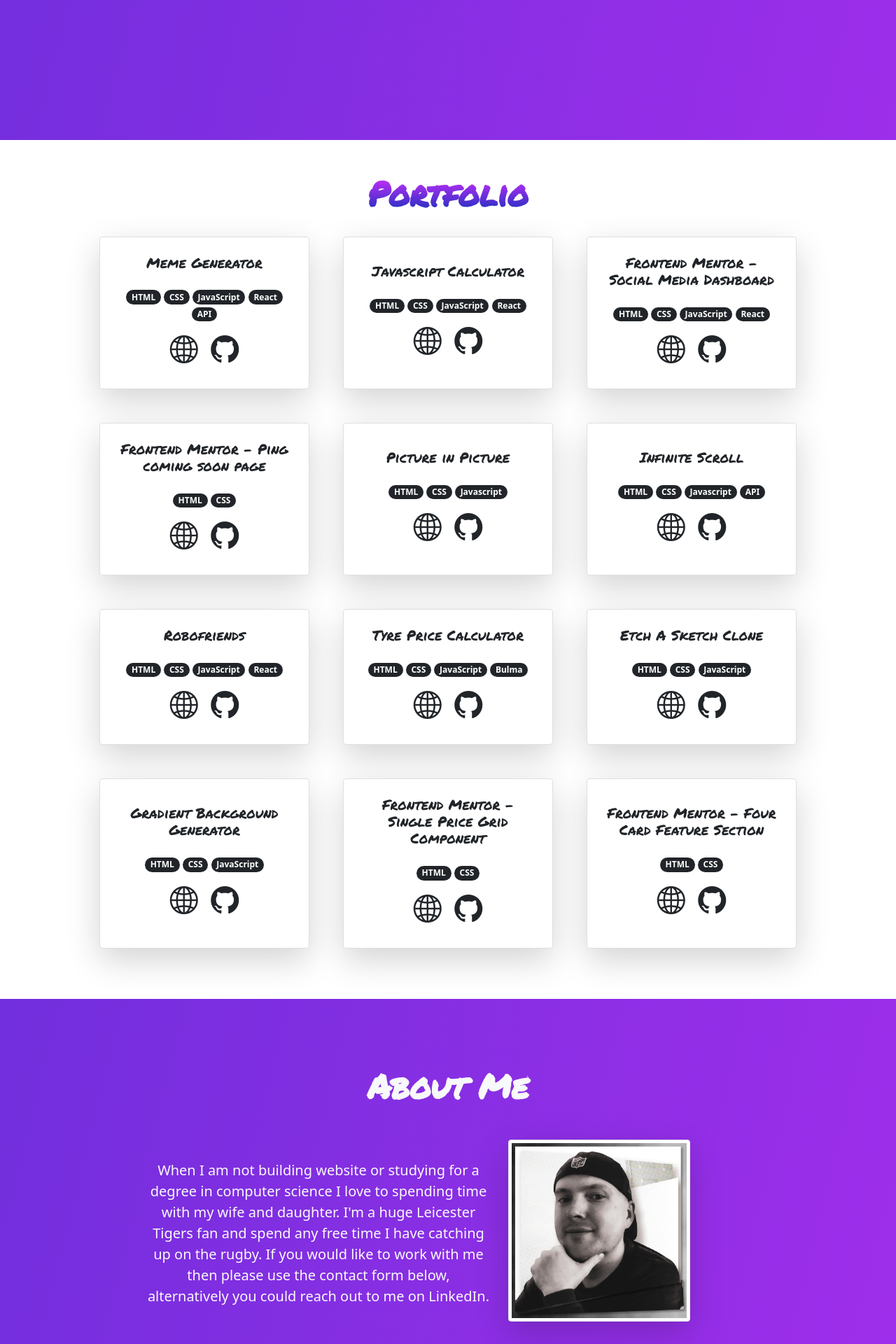
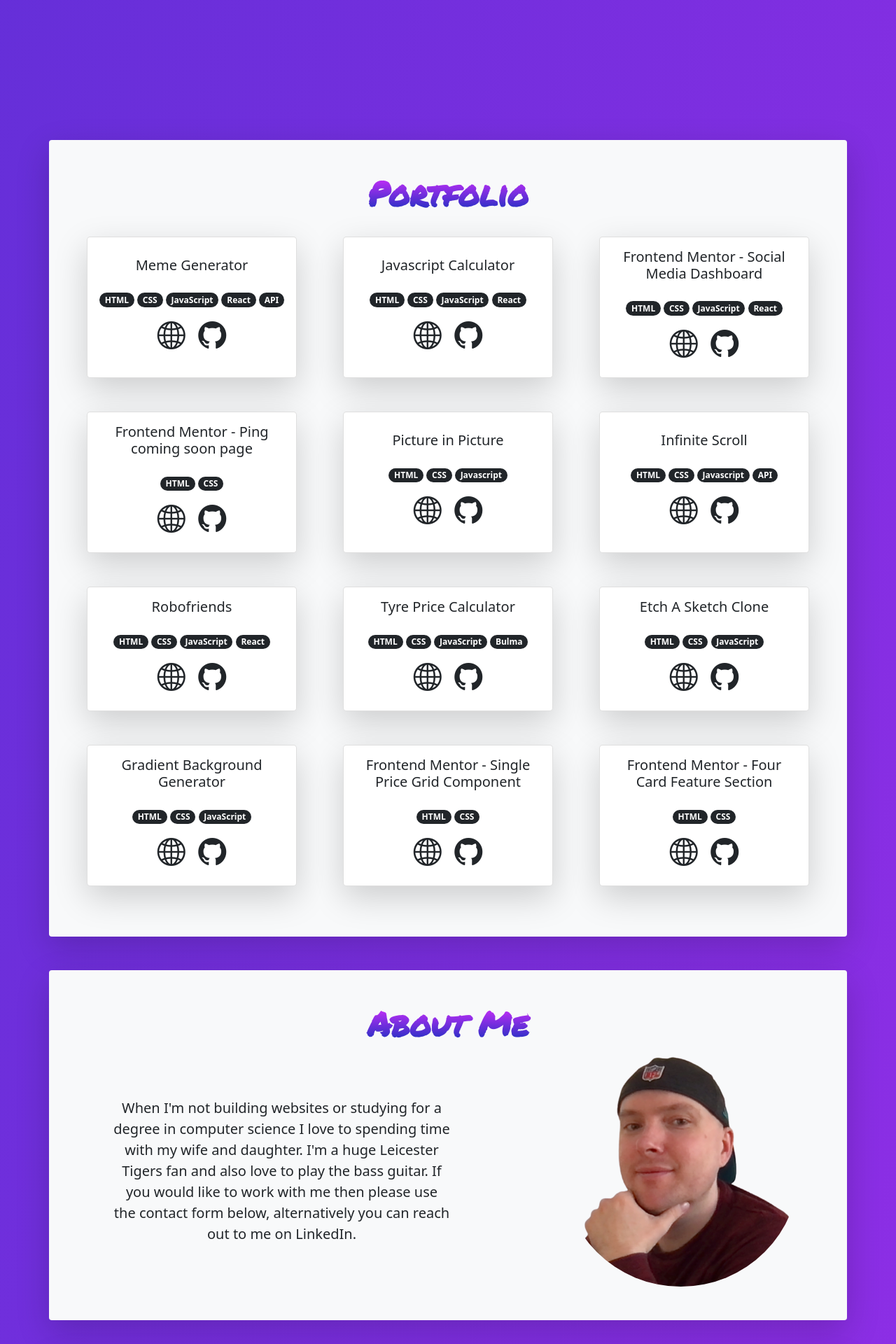
Before and after one commit to j1mu5/portfolio-site, a PHP site: page / in a window 1280 px wide. Shown: the part 600-2520 px from the top of the page at 70% size. Run offline with PHP 8.4, Linux system fonts and the light colour scheme; some libraries are stand-ins or nearby versions.

Commit message:
Changed design

```diff
--- a/about.php
+++ b/about.php
@@ -1,22 +1,16 @@
 <!-- ABOUT -->
-<div class="container-fluid justify-content-center background-grad p-5" id="about">
-    <div class="container m-5 mx-auto w-75">
-        <h1 class="m-5 my-logo display-5 fw-bold text-light text-center heading-ani animate__animated">About Me</h1>
+<div class="container-fluid justify-content-center" id="about">
+    <div class="container m-5 mx-auto bg-light py-5 rounded shadow-lg">
+        <h1 class="my-logo display-5 fw-bold text-center heading-ani animate__animated gradient-text">About Me</h1>
 
         <div class="row ">
-            <div class="col-lg-7 col-xs-12 col-sm-12 d-flex flex-column justify-content-center text-md-left text-center animate__animated"
-                 id="about-me-text">
-                <p class="text-light fs-5 mt-4">When I am not building website or studying for a degree in computer
-                    science I love to spending time with my wife and daughter. I'm a huge Leicester Tigers fan and spend
-                    any free time I have catching up on the
-                    rugby. If you
-                    would like to work with me then please use the contact form below, alternatively you could reach out
+            <div class="col-lg-7 col-xs-12 col-sm-12 d-flex flex-column justify-content-center align-items-center text-md-left text-center animate__animated" id="about-me-text">
+                <p class="fs-5 mt-4 w-75">When I'm not building websites or studying for a degree in computer
+                    science I love to spending time with my wife and daughter. I'm a huge Leicester Tigers fan and also love to play the bass guitar. If you would like to work with me then please use the contact form below, alternatively you can reach out
                     to me on LinkedIn.</p>
             </div>
-            <div class="col-lg-5 col-xs-12 col-sm-12 animate__animated" id="my-photo">
-                <img src="me.jpg" alt="profile photo of me"
-                     class="img-fluid d-flex justify-content-center align-items-center shadow-lg img-thumbnail w-xs-100"
-                     id="me-photo">
+            <div class="col-lg-5 col-xs-12 col-sm-12 animate__animated text-center d-flex justify-content-center " id="my-photo">
+                <img src="me.png" alt="profile photo of me" class="img-fluid d-flex justify-content-center align-items-center w-xs-100 bg-light rounded-circle text-center" id="me-photo">
             </div>
         </div>
     </div>
--- a/contact.php
+++ b/contact.php
@@ -1,22 +1,16 @@
 <!-- CONTACT -->
-<div class="container-fluid p-5" id="contact">
+<div class="container-fluid" id="contact">
 
-    <div class="container w-md-50 contact-box">
+    <div class="container py-5 bg-light rounded shadow-lg d-flex justify-content-center">
 
+        <div class="w-100">
             <h1 class="display-5 fw-bold my-logo text-center gradient-text heading-ani animate__animated">Contact Me</h1>
 
             <form class="" method="POST" action="index.php#contact" id="contact-form">
 
                 <div class="mb-3">
-                <label for="fullName" class="form-label my-logo">Name</label>
-                <input
-                        type="text"
-                        class="form-control"
-                        id="fullName"
-                        name="fullName"
-                        placeholder="Name"
-                        value="<?php echo htmlspecialchars($fullName); ?>"
-                >
+                    <label for="fullName" class="form-label">Name</label>
+                    <input type="text" class="form-control" id="fullName" name="fullName" placeholder="Name" value="<?php echo htmlspecialchars($fullName); ?>">
                 </div>
                 <?php if ($errors['fullName'] != '') : ?>
                     <div class="alert alert-danger" role="alert">
@@ -25,15 +19,8 @@
                 <?php endif; ?>
 
                 <div class="mb-3">
-                <label for="email" class="form-label my-logo">Email address</label>
-                <input
-                        type="email"
-                        class="form-control"
-                        id="email"
-                        placeholder="name@example.com"
-                        name="email"
-                        value="<?php echo htmlspecialchars($email); ?>"
-                >
+                    <label for="email" class="form-label">Email address</label>
+                    <input type="email" class="form-control" id="email" placeholder="name@example.com" name="email" value="<?php echo htmlspecialchars($email); ?>">
                 </div>
                 <?php if ($errors['email'] != '') : ?>
                     <div class="alert alert-danger" role="alert">
@@ -42,13 +29,8 @@
                 <?php endif; ?>
 
                 <div class="mb-3">
-                <label for="message" class="form-label my-logo">Message</label>
-                <textarea
-                        class="form-control"
-                        id="message"
-                        rows="3"
-                        name="message"
-                ><?php echo htmlspecialchars($message); ?></textarea>
+                    <label for="message" class="form-label">Message</label>
+                    <textarea class="form-control" id="message" rows="3" name="message"><?php echo htmlspecialchars($message); ?></textarea>
                 </div>
                 <?php if ($errors['message'] != '') : ?>
                     <div class="alert alert-danger" role="alert">
@@ -64,26 +46,18 @@
 
                 <div class="mb-3 phone-form-box">
                     <label for="phoneNumber" class="form-label">Phone Number</label>
-                <input
-                        type="number"
-                        class="form-control"
-                        id="phoneNumber"
-                        placeholder="name@example.com"
-                        name="phoneNumber"
-                >
+                    <input type="number" class="form-control" id="phoneNumber" placeholder="name@example.com" name="phoneNumber">
                 </div>
                 <div class="col-auto text-center">
-                <button
-                        name="submit"
-                        type="submit"
-                        class="btn-primary m-3 py-2 px-3 background-grad submit-button rounded-pill my-logo"
-                        class="g-recaptcha"
-                        data-sitekey="6LdC18caAAAAAKabgGgCoWCC7gA-6_HhwYHtIb8O"
-                        data-callback='onSubmit'
-                        data-action='submit'>
+                    <button name="submit" type="submit" class="btn-primary m-3 py-2 px-3 background-grad submit-button rounded-pill" class="g-recaptcha" data-sitekey="6LdC18caAAAAAKabgGgCoWCC7gA-6_HhwYHtIb8O" data-callback='onSubmit' data-action='submit'>
                         Submit
                     </button>
                 </div>
             </form>
+
+
+        </div>
+
+
     </div>
 </div>
--- a/footer.php
+++ b/footer.php
@@ -1,27 +1,26 @@
 <!-- FOOTER -->
 
-<div class="text-center container-fluid bg-dark text-light p-5">
-
-   <span class="h3 m-3">
-     <a href="https://linkedin.com/in/james-chance-dev" target="_blank" class="footer-icon">
-       <i class="bi bi-linkedin d-print-inline-block"></i>
-     </a>
-   </span>
+<div class="text-center container-fluid text-light my-5">
 
     <span class="h3 m-3">
-    <a href="https://github.com/j1mu5" target="_blank" class="footer-icon grow grow:hover">
-      <i class="bi bi-github d-print-inline-block"></i>
-    </a>
+        <a   href="https://linkedin.com/in/james-chance-dev"
+            target="_blank"
+            class="footer-icon">
+            <i class="bi bi-linkedin d-print-inline-block"></i>
+        </a>
     </span>
 
     <span class="h3 m-3">
-    <a href="https://twitter.com/j1mu5" target="_blank" class="footer-icon grow grow:hover">
-      <i class="bi bi-twitter d-print-inline-block"></i>
-    </a>
+        <a  href="https://github.com/j1mu5"
+            target="_blank"
+            class="footer-icon grow grow:hover">
+            <i class="bi bi-github d-print-inline-block"></i>
+        </a>
     </span>
 
+    <p class="m-0 mt-3">&#169; James Chance 2020 - <?php echo date("Y"); ?></p>
 
-    <p class="m-0 mt-3">&#169; James Chance 2020 - <?php echo date("Y"); ?></p>
+
 </div>
 
 <!-- Global site tag (gtag.js) - Google Analytics -->
@@ -37,9 +36,7 @@
 
     gtag('config', 'G-R4C0DTK5P7');
 </script>
-<script src="https://cdn.jsdelivr.net/npm/bootstrap@5.0.0-beta3/dist/js/bootstrap.bundle.min.js"
-        integrity="sha384-JEW9xMcG8R+pH31jmWH6WWP0WintQrMb4s7ZOdauHnUtxwoG2vI5DkLtS3qm9Ekf"
-        crossorigin="anonymous"></script>
+<script src="https://cdn.jsdelivr.net/npm/bootstrap@5.0.0-beta3/dist/js/bootstrap.bundle.min.js" integrity="sha384-JEW9xMcG8R+pH31jmWH6WWP0WintQrMb4s7ZOdauHnUtxwoG2vI5DkLtS3qm9Ekf" crossorigin="anonymous"></script>
 <script src="scripts.js"></script>
 
 </body>
--- a/header.php
+++ b/header.php
@@ -15,4 +15,4 @@
     <title>James Chance | Web Developer</title>
 </head>
 
-<body>
+<body class="background-grad">
--- a/home.php
+++ b/home.php
@@ -1,5 +1,5 @@
 <!-- HOME -->
-<div class="container-fluid bg-primary text-white vh-100 d-flex justify-content-center align-items-center background-grad">
+<div class="container-fluid text-white vh-100 d-flex justify-content-center align-items-center">
     <div class="wallpaper"></div>
     <div class="container d-flex flex-column text-center">
         <h1 class="display-1 animate__animated animate__bounceIn my-logo text-light">James Chance</h1>
--- a/navbar.php
+++ b/navbar.php
@@ -10,7 +10,7 @@
         </button>
         <div class="collapse navbar-collapse" id="navbarSupportedContent">
 
-            <ul class="navbar-nav ms-auto mb-2 mb-lg-0 my-logo">
+            <ul class="navbar-nav ms-auto mb-2 mb-lg-0">
                 <li class="nav-item rounded-3">
                     <a class="nav-link" aria-current="page" href="index.php">Home</a>
                 </li>
--- a/projects.php
+++ b/projects.php
@@ -5,62 +5,74 @@ $projects = array(
 		"projectTitle" => "Meme Generator",
 		"techUsed" => ['HTML', 'CSS', 'JavaScript', 'React', 'API'],
 		"liveSite" => "https://quirky-poincare-ae80a8.netlify.app/",
-		"repo" => "https://github.com/j1mu5/memegenerator"),
+		"repo" => "https://github.com/j1mu5/memegenerator"
+	),
 	array(
 		"projectTitle" => "Javascript Calculator",
 		"techUsed" => ['HTML', 'CSS', 'JavaScript', 'React'],
 		"liveSite" => "https://j1mu5.github.io/frontend-calculator/",
-		"repo" => "https://github.com/j1mu5/frontend-calculator"),
+		"repo" => "https://github.com/j1mu5/frontend-calculator"
+	),
 	array(
 		"projectTitle" => "Frontend Mentor - Social Media Dashboard",
 		"techUsed" => ['HTML', 'CSS', 'JavaScript', 'React'],
 		"liveSite" => "https://j1mu5.github.io/social-media-dashboard/",
-		"repo" => "https://github.com/j1mu5/social-media-dashboard"),
+		"repo" => "https://github.com/j1mu5/social-media-dashboard"
+	),
 	array(
 		"projectTitle" => "Frontend Mentor - Ping coming soon page",
 		"techUsed" => ['HTML', 'CSS'],
 		"liveSite" => "https://j1mu5.github.io/ping-coming-soon-page/",
-		"repo" => "https://github.com/j1mu5/ping-coming-soon-page"),
+		"repo" => "https://github.com/j1mu5/ping-coming-soon-page"
+	),
 	array(
 		"projectTitle" => "Picture in Picture",
 		"techUsed" => ['HTML', 'CSS', 'Javascript'],
 		"liveSite" => "https://j1mu5.github.io/picture-in-picture/",
-		"repo" => "https://github.com/j1mu5/picture-in-picture"),
+		"repo" => "https://github.com/j1mu5/picture-in-picture"
+	),
 	array(
 		"projectTitle" => "Infinite Scroll",
 		"techUsed" => ['HTML', 'CSS', 'Javascript', 'API'],
 		"liveSite" => "https://j1mu5.github.io/infinite-scroll/",
-		"repo" => "https://github.com/j1mu5/infinite-scroll"),
+		"repo" => "https://github.com/j1mu5/infinite-scroll"
+	),
 	array(
 		"projectTitle" => "Robofriends",
 		"techUsed" => ['HTML', 'CSS', 'JavaScript', 'React'],
 		"liveSite" => "https://hopeful-wozniak-e9cba9.netlify.app/",
-		"repo" => "https://github.com/j1mu5/robofriends"),
+		"repo" => "https://github.com/j1mu5/robofriends"
+	),
 	array(
 		"projectTitle" => "Tyre Price Calculator",
 		"techUsed" => ['HTML', 'CSS', 'JavaScript', 'Bulma'],
 		"liveSite" => "https://j1mu5.github.io/tyre-price-calculator/",
-		"repo" => "https://github.com/j1mu5/tyre-price-calculator"),
+		"repo" => "https://github.com/j1mu5/tyre-price-calculator"
+	),
 	array(
 		"projectTitle" => "Etch A Sketch Clone",
 		"techUsed" => ['HTML', 'CSS', 'JavaScript'],
 		"liveSite" => "https://j1mu5.github.io/etch-a-sketch-clone/",
-		"repo" => "https://github.com/j1mu5/etch-a-sketch-clone"),
+		"repo" => "https://github.com/j1mu5/etch-a-sketch-clone"
+	),
 	array(
 		"projectTitle" => "Gradient Background Generator",
 		"techUsed" => ['HTML', 'CSS', 'JavaScript'],
 		"liveSite" => "https://j1mu5.github.io/Background-Generator/",
-		"repo" => "https://github.com/j1mu5/Background-Generator"),
+		"repo" => "https://github.com/j1mu5/Background-Generator"
+	),
 	array(
 		"projectTitle" => "Frontend Mentor - Single Price Grid Component",
 		"techUsed" => ['HTML', 'CSS'],
 		"liveSite" => "https://j1mu5.github.io/single-price-grid-component/",
-		"repo" => "https://github.com/j1mu5/single-price-grid-component"),
+		"repo" => "https://github.com/j1mu5/single-price-grid-component"
+	),
 	array(
 		"projectTitle" => "Frontend Mentor - Four Card Feature Section",
 		"techUsed" => ['HTML', 'CSS'],
 		"liveSite" => "https://j1mu5.github.io/four-card-feature-section/",
-		"repo" => "https://github.com/j1mu5/four-card-feature-section"),
+		"repo" => "https://github.com/j1mu5/four-card-feature-section"
+	),
 );
 
 // array(
@@ -73,14 +85,15 @@ $projects = array(
 
 <!-- PORTFOLIO -->
 <div class="container-fluid" id="projects">
-    <div class="container p-5">
+
+	<div class="container bg-light py-5 rounded shadow-lg">
 		<h1 class="display-5 fw-bold my-logo text-center gradient-text heading-ani animate__animated ">Portfolio</h1>
 		<div class="d-flex w-100 flex-wrap justify-content-evenly">
 
 			<?php foreach ($projects as $project) { ?>
-                <div class="card m-4 grow grow:hover rounded-3 shadow-lg project-box w-25 p-2" style="min-width: 300px">
+				<div class="card m-4 grow grow:hover rounded-3 shadow-lg project-box w-25" style="min-width: 300px">
 					<div class="card-body d-flex flex-column justify-content-center">
-                        <h5 class="card-title my-logo text-center"><?php echo $project['projectTitle']; ?></h5>
+						<h5 class="card-title h5 text-center"><?php echo $project['projectTitle']; ?></h5>
 
 						<div class="tags d-inline text-center my-3">
 							<?php foreach ($project['techUsed'] as $tag) : ?>
@@ -88,10 +101,8 @@ $projects = array(
 							<?php endforeach; ?>
 						</div>
 						<h1 class="text-center text-dark">
-                            <a href="<?php echo $project['liveSite'] ?>" target="_blank"><i
-                                        class="bi bi-globe2 m-1 text-dark project-link"></i></a>
-                            <a href="<?php echo $project['repo'] ?>" target="_blank"><i
-                                        class="bi bi-github m-1 text-dark"></i></a>
+							<a href="<?php echo $project['liveSite'] ?>" target="_blank"><i class="bi bi-globe2 m-1 text-dark project-link"></i></a>
+							<a href="<?php echo $project['repo'] ?>" target="_blank"><i class="bi bi-github m-1 text-dark"></i></a>
 						</h1>
 					</div>
 				</div>
--- a/style.css
+++ b/style.css
@@ -1,12 +1,12 @@
 /* * {
   border: 1px solid red;
-} */
+}
 
-/* .background-grad {
+.background-grad {
   background: rgb(34,48,195);
   background: linear-gradient(0deg, rgba(34,48,195,1) 9%, rgba(216,45,253,1) 98%);
-} */
-
+}
+*/
 
 .background-grad {
     background: linear-gradient(104deg, #2230c3, #d82dfd);
@@ -65,10 +65,6 @@
     }
 }
 
-/*
-#D82DFD
-#2230C3
- */
 
 .my-logo {
     font-family: 'Permanent Marker', cursive;
@@ -116,9 +112,6 @@
     visibility: hidden;
 }
 
-.contact-box {
-    max-width: 700px;
-}
 
 .phone-form-box {
     display: none;
```
Also changed, not shown: index.php (+3 -4 lines), me.jpg (deleted), me.png (added), 1 other file. Lines whose indentation alone changed are shown as unchanged.
